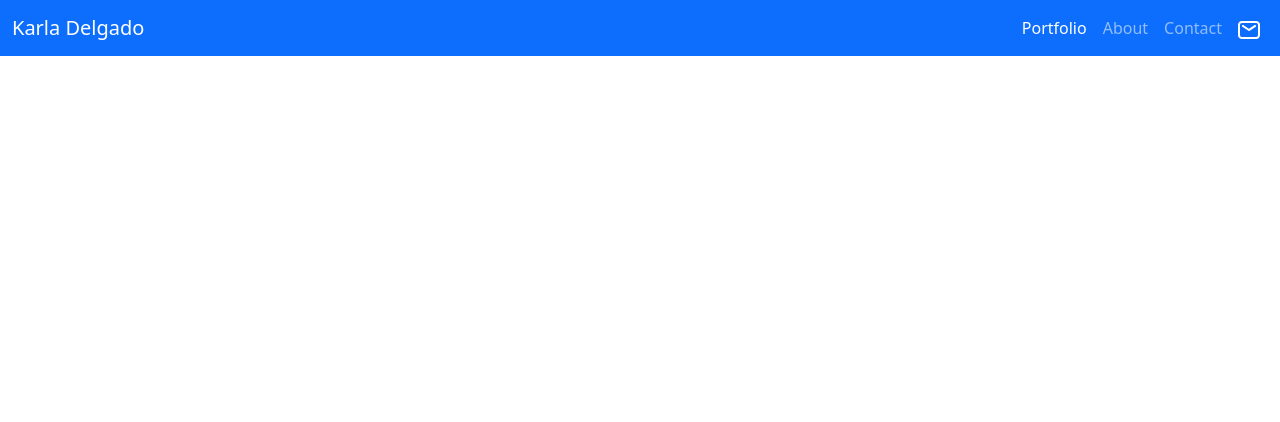
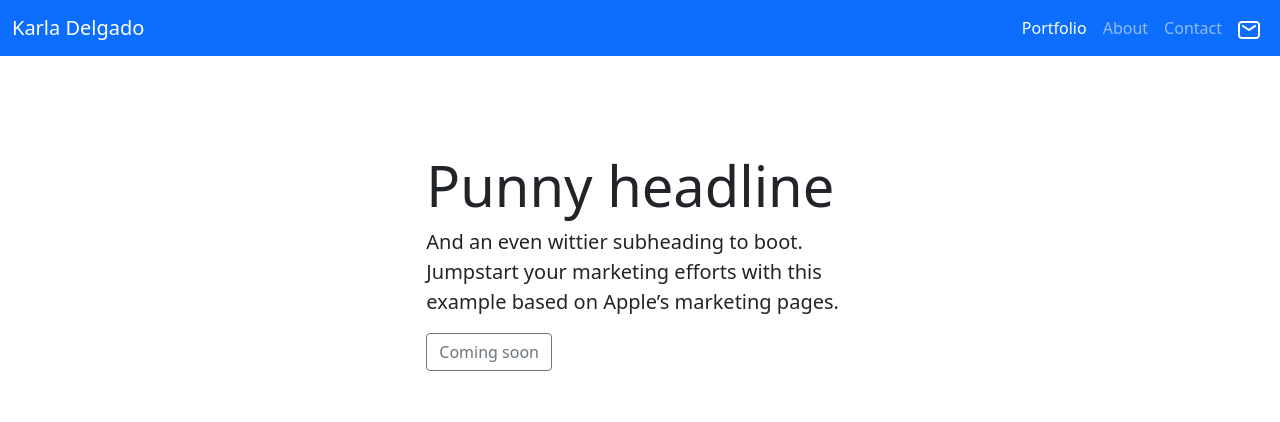
Before and after one commit to karlavdelgadof/Bootstrap-test-portfolio_pj, a plain HTML site: page index.html in a window 1280 px wide. Drawn offline with nearby package versions, Linux system fonts and the light colour scheme.

Commit message:
Add main section/headline

```diff
--- a/index.html
+++ b/index.html
@@ -11,10 +11,12 @@
 </head>
 
 <body>
+  <header>
     <nav class="navbar navbar-expand-lg navbar-dark bg-primary">
       <div class="container-fluid">
         <a class="navbar-brand" href="#">Karla Delgado</a>
-      <button class="navbar-toggler" type="button" data-bs-toggle="collapse" data-bs-target="#navbarNavAltMarkup" aria-controls="navbarNavAltMarkup" aria-expanded="false" aria-label="Toggle navigation">
+        <button class="navbar-toggler" type="button" data-bs-toggle="collapse" data-bs-target="#navbarNavAltMarkup"
+          aria-controls="navbarNavAltMarkup" aria-expanded="false" aria-label="Toggle navigation">
           <span class="navbar-toggler-icon"></span>
         </button>
         <div class="collapse navbar-collapse justify-content-end" id="navbarNavAltMarkup">
@@ -27,6 +29,20 @@
         </div>
       </div>
     </nav>
+  </header>
+  <main>
+    <div class="container-fluid">
+      <div class="col-md-5 p-lg-5 mx-auto my-5">
+        <h1 class="display-4 fw-normal">Punny headline</h1>
+        <p class="lead fw-normal">And an even wittier subheading to boot. Jumpstart your marketing efforts with this
+          example based on Apple’s marketing pages.</p>
+        <a class="btn btn-outline-secondary" href="#">Coming soon</a>
+      </div>
+      <div class="product-device shadow-sm d-none d-md-block"></div>
+      <div class="product-device product-device-2 shadow-sm d-none d-md-block"></div>
+
+    </div>
+  </main>
   <script src="https://cdn.jsdelivr.net/npm/bootstrap@5.0.2/dist/js/bootstrap.bundle.min.js"
     integrity="sha384-MrcW6ZMFYlzcLA8Nl+NtUVF0sA7MsXsP1UyJoMp4YLEuNSfAP+JcXn/tWtIaxVXM"
     crossorigin="anonymous"></script>
```
Lines whose indentation alone changed are shown as unchanged.
